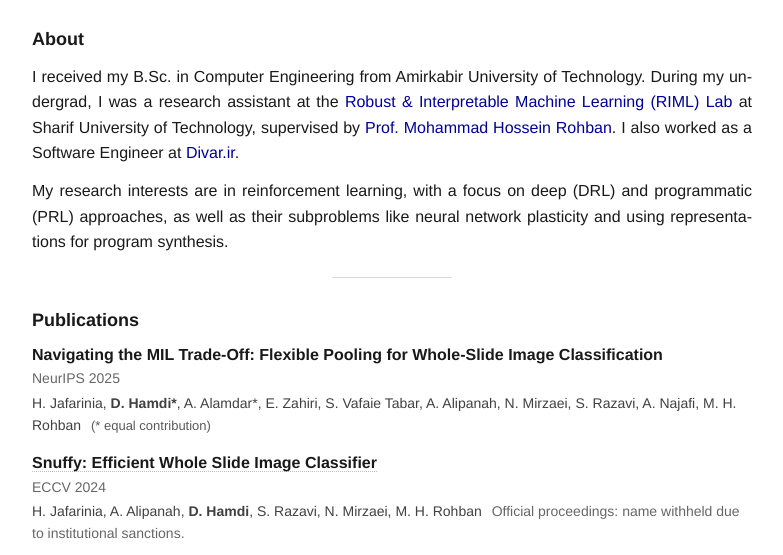
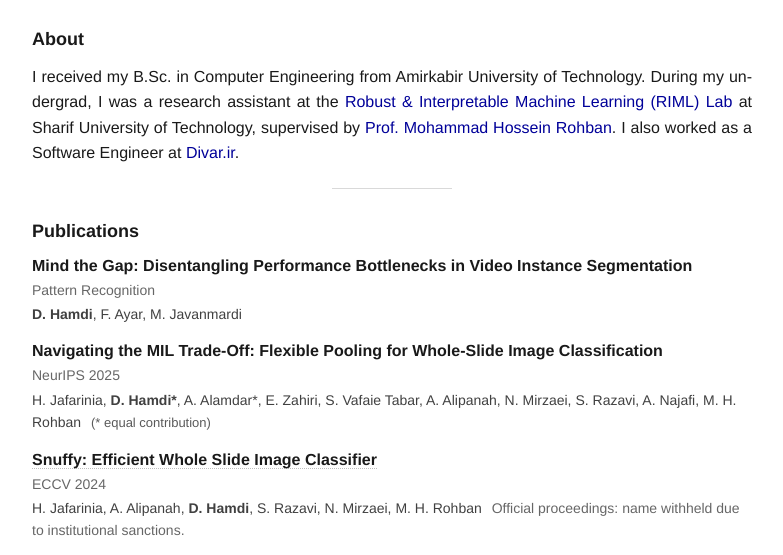
Before and after one commit to da-nial/da-nial.github.io, a plain HTML site: page index.html in a window 1280 px wide. Shown: the part 193-748 px from the top of the page, without its empty margins (248-1031 px from the left). Drawn offline with Linux system fonts and the light colour scheme.

Commit message:
update paper

```diff
--- a/index.html
+++ b/index.html
@@ -44,16 +44,23 @@
                 Rohban</a>.
             I also worked as a Software Engineer at <a href="https://careers.divar.ir/en/about-divar" rel="noopener">Divar.ir</a>.
         </p>
-
-        <p class="about-para">
-            My research interests are in reinforcement learning, with a focus on deep (DRL) and programmatic (PRL)
-            approaches, as well as their subproblems like neural network plasticity and using representations for
-            program synthesis.
-        </p>
     </section>
 
     <section>
         <h2>Publications</h2>
+
+        <div class="pub">
+            <div class="pub-title">
+                Mind the Gap: Disentangling Performance Bottlenecks in Video Instance Segmentation
+            </div>
+            <div class="pub-meta">
+                Pattern Recognition
+            </div>
+            <div class="pub-authors">
+                <strong>D. Hamdi</strong>, F. Ayar, M. Javanmardi
+            </div>
+        </div>
+
 
         <div class="pub">
             <div class="pub-title">
```
